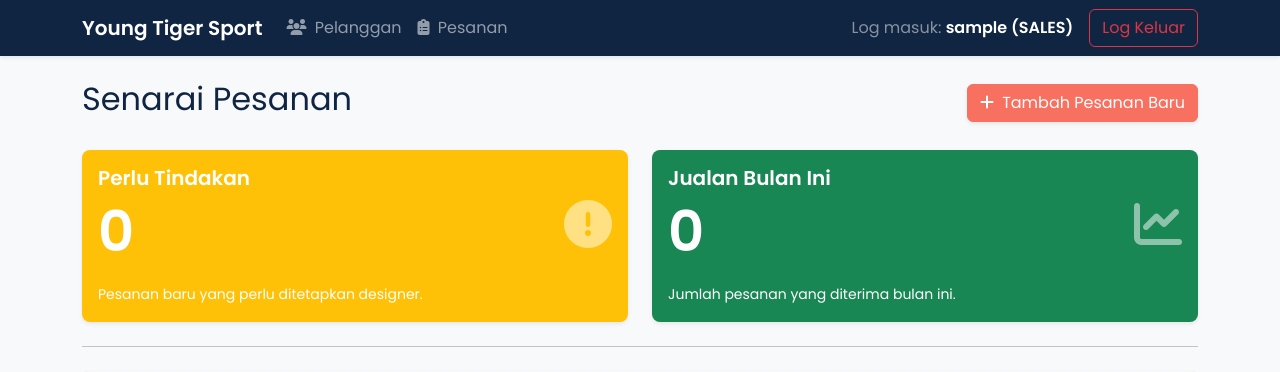
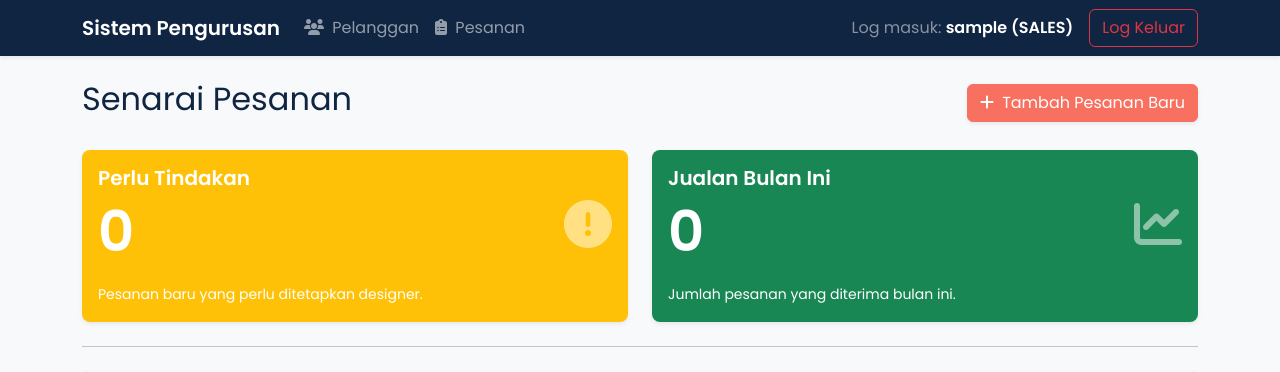
Before and after one commit to diggerdreamco-web/sistem_internal_printing, a Flask app: page /urus_pesanan in a window 1280 px wide. Shown: the top 372 px of the page. Run offline with Flask 3, Linux system fonts and the light colour scheme; the visitor is signed in with stand-in values (Sample User, id 1); data that the repository does not hold is empty; some libraries are stand-ins or nearby versions.

Commit message:
Tukar Nama Sistem

```diff
--- a/templates/layout.html
+++ b/templates/layout.html
@@ -3,7 +3,7 @@
 <head>
     <meta charset="UTF-8">
     <meta name="viewport" content="width=device-width, initial-scale=1.0">
-    <title>{% block title %}{% endblock %} | Young Tiger Sport</title>
+    <title>{% block title %}{% endblock %} | Sistem Pengurusan </title>
     <link href="https://cdn.jsdelivr.net/npm/bootstrap@5.3.3/dist/css/bootstrap.min.css" rel="stylesheet">
     <link rel="stylesheet" href="https://cdnjs.cloudflare.com/ajax/libs/font-awesome/6.5.2/css/all.min.css">
     <link rel="preconnect" href="https://fonts.googleapis.com">
@@ -18,7 +18,7 @@
 <body class="bg-light">
     <nav class="navbar navbar-expand-lg navbar-dark bg-dark shadow-sm">
         <div class="container">
-            <a class="navbar-brand fw-bold" href="{{ url_for('dashboard') }}">Young Tiger Sport</a>
+            <a class="navbar-brand fw-bold" href="{{ url_for('dashboard') }}">Sistem Pengurusan</a>
             <div class="collapse navbar-collapse">
                 <ul class="navbar-nav me-auto mb-2 mb-lg-0">
                     {% if peranan == 'admin' %}<li class="nav-item"><a class="nav-link" href="{{ url_for('dashboard') }}"><i class="fas fa-home me-1"></i> Dashboard</a></li>{% endif %}
```
